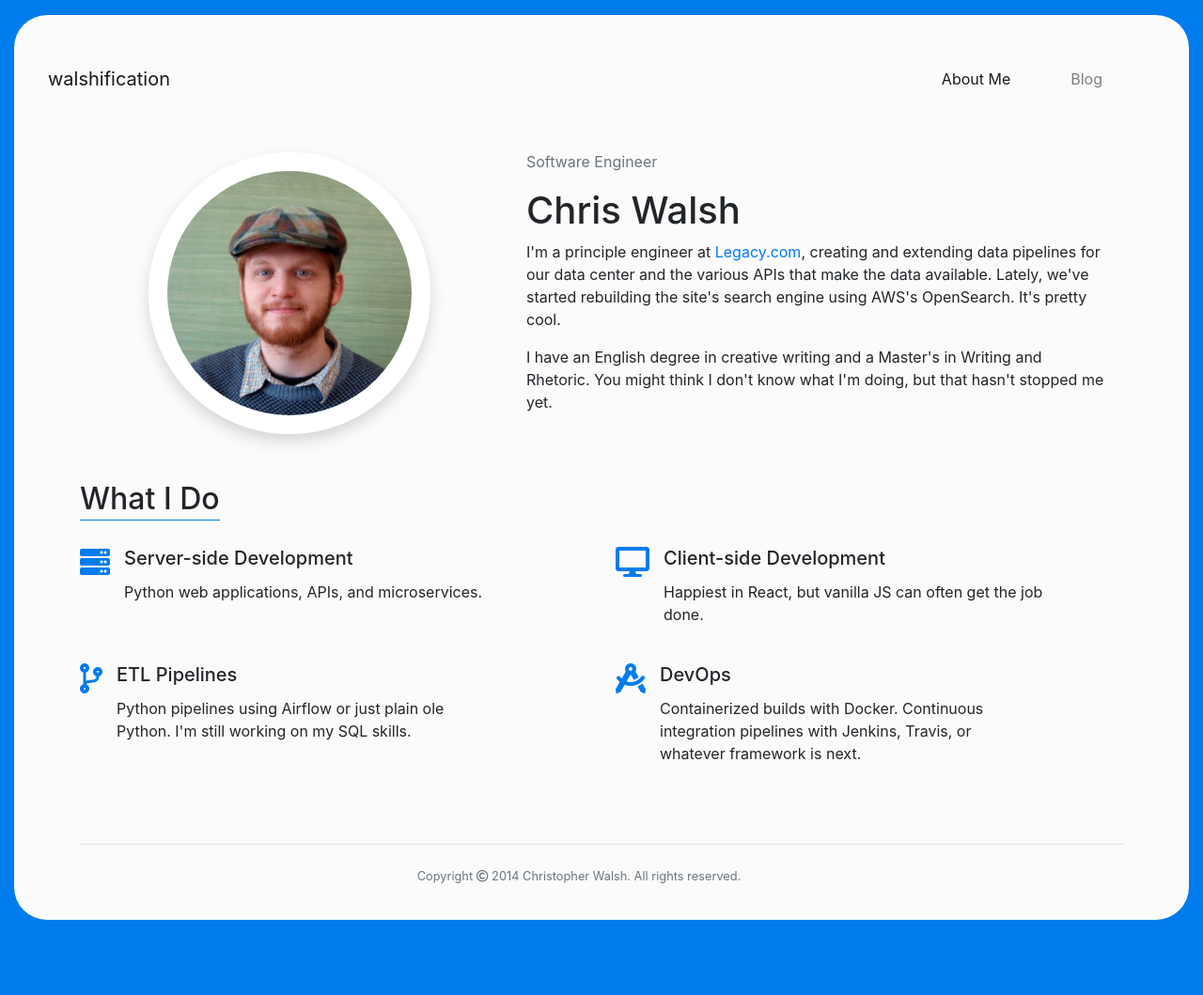
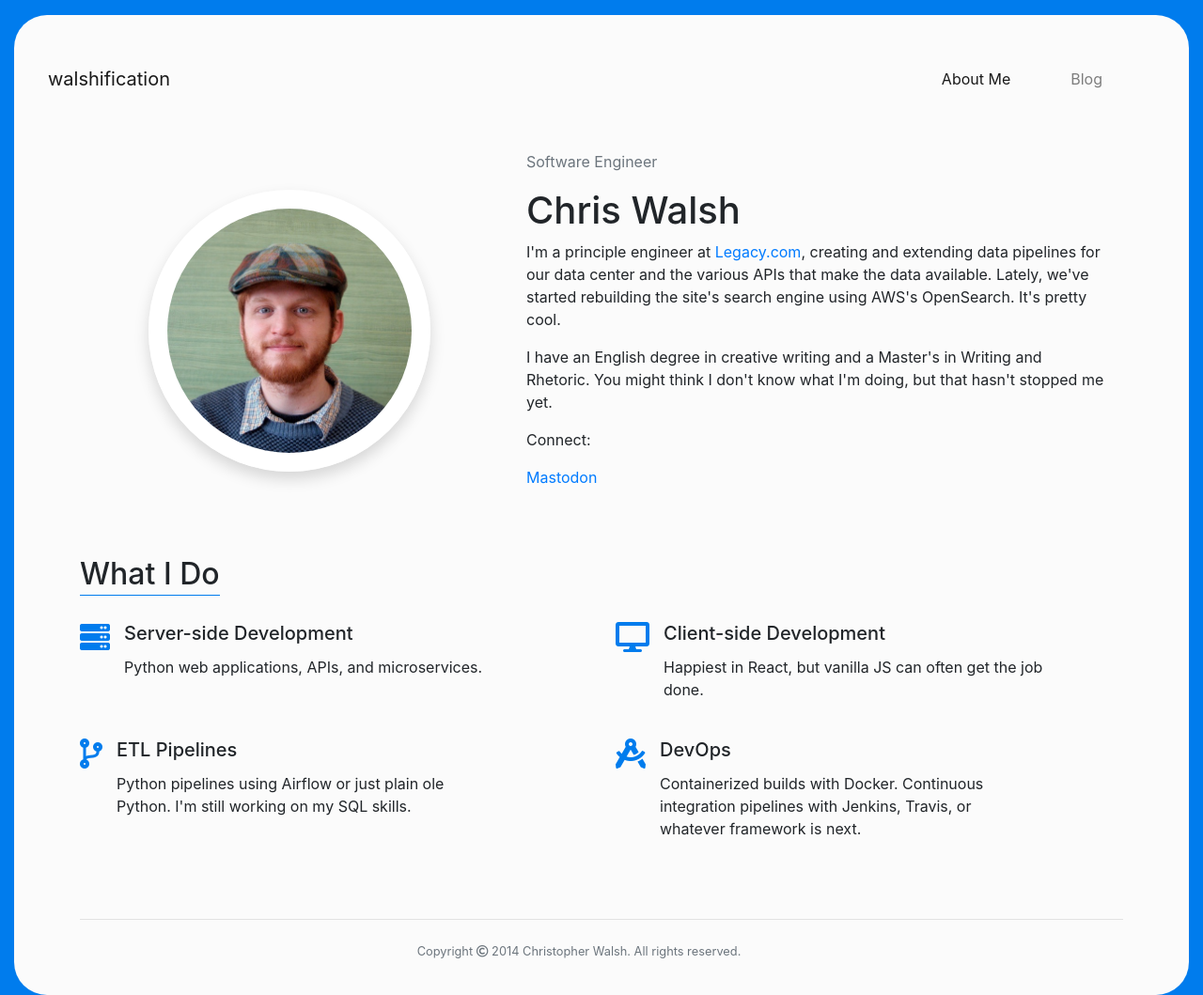
Before and after one commit to walshification/walshification.github.io, a Jekyll site: the page built from index.html, in a window 1280 px wide. Shown: the whole page at 94% size. Built offline with Jekyll 4.4.1, drawn with Linux system fonts in a browser that asks for light colours; nearby versions of some CDN libraries; before the commit the page ends 979 px from its top, so only the background shows below that.

Commit message:
Add link to Mastodon profile

```diff
--- a/_includes/footer.html
+++ b/_includes/footer.html
@@ -1,7 +1,6 @@
 <div class="container pt-5">
 	<hr />
 	<footer class="d-flex justify-content-center">
-		<div class="social-media-links"></div>
 		<div class="copyrights align-items-end flex-column pt-1 pr-5 pb-3">
 			<small class="text-muted">
 				Copyright <i class="far fa-copyright"></i> 2014 Christopher Walsh. All rights reserved.
--- a/index.html
+++ b/index.html
@@ -2,8 +2,6 @@
 title: walshification
 layout: default
 ---
-
-
 
 
 <div class="row align-items-center d-flex">
@@ -28,6 +26,18 @@ layout: default
           I have an English degree in creative writing and a Master's in Writing and Rhetoric.
           You might think I don't know what I'm doing, but that hasn't stopped me yet.
         </p>
+        <p>Connect:</p>
+        <div class="social-media-links">
+          <!-- <i class="fa-brands fa-mastodon"></i> -->
+          <a
+            rel="me"
+            href="https://mastodon.social/@walshification"
+            target="_blank"
+            rel="noreferrer noopener"
+          >
+            Mastodon
+          </a>
+        </div>
       </div>
       <div class="mt-4">
         <!-- <button
```
